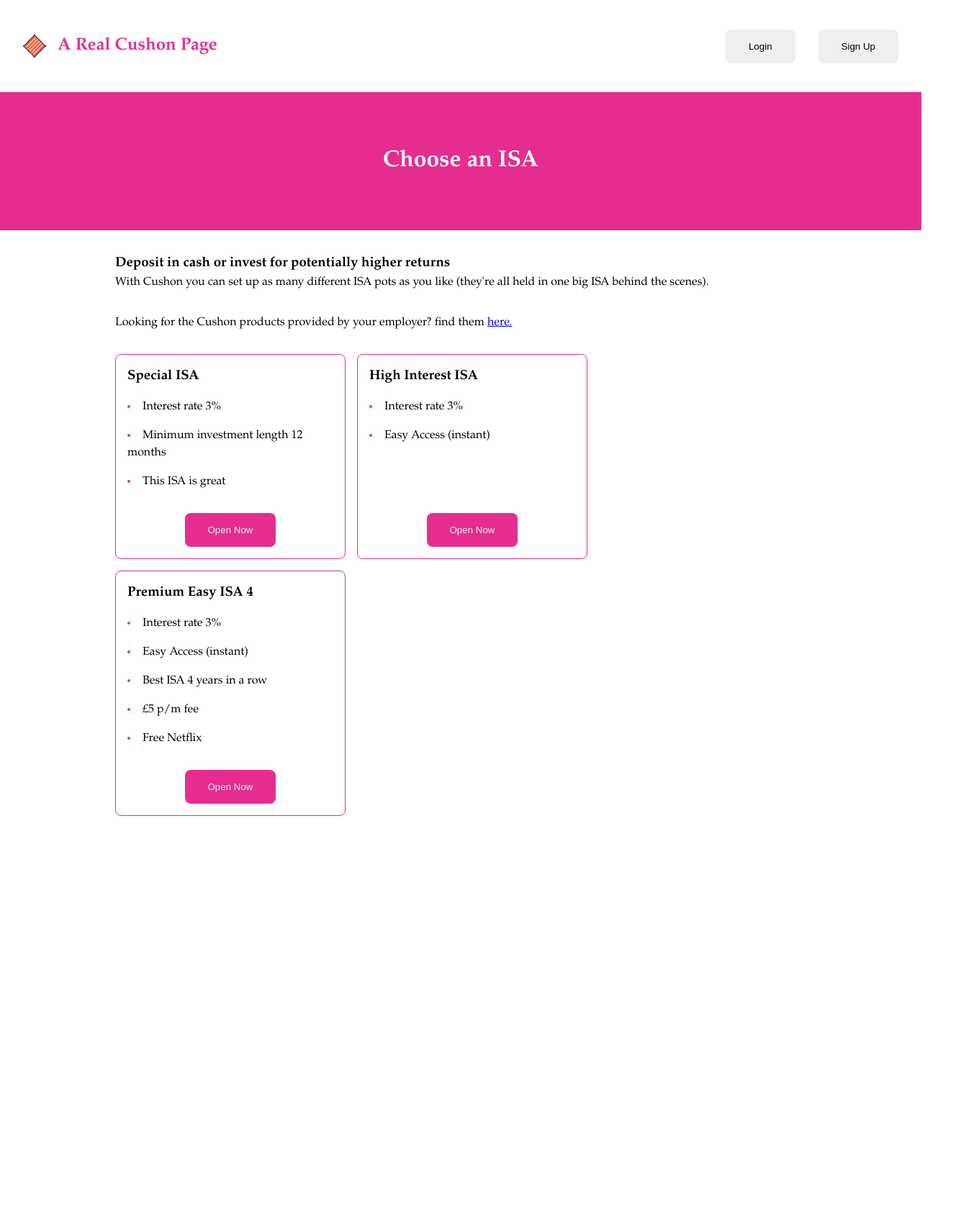
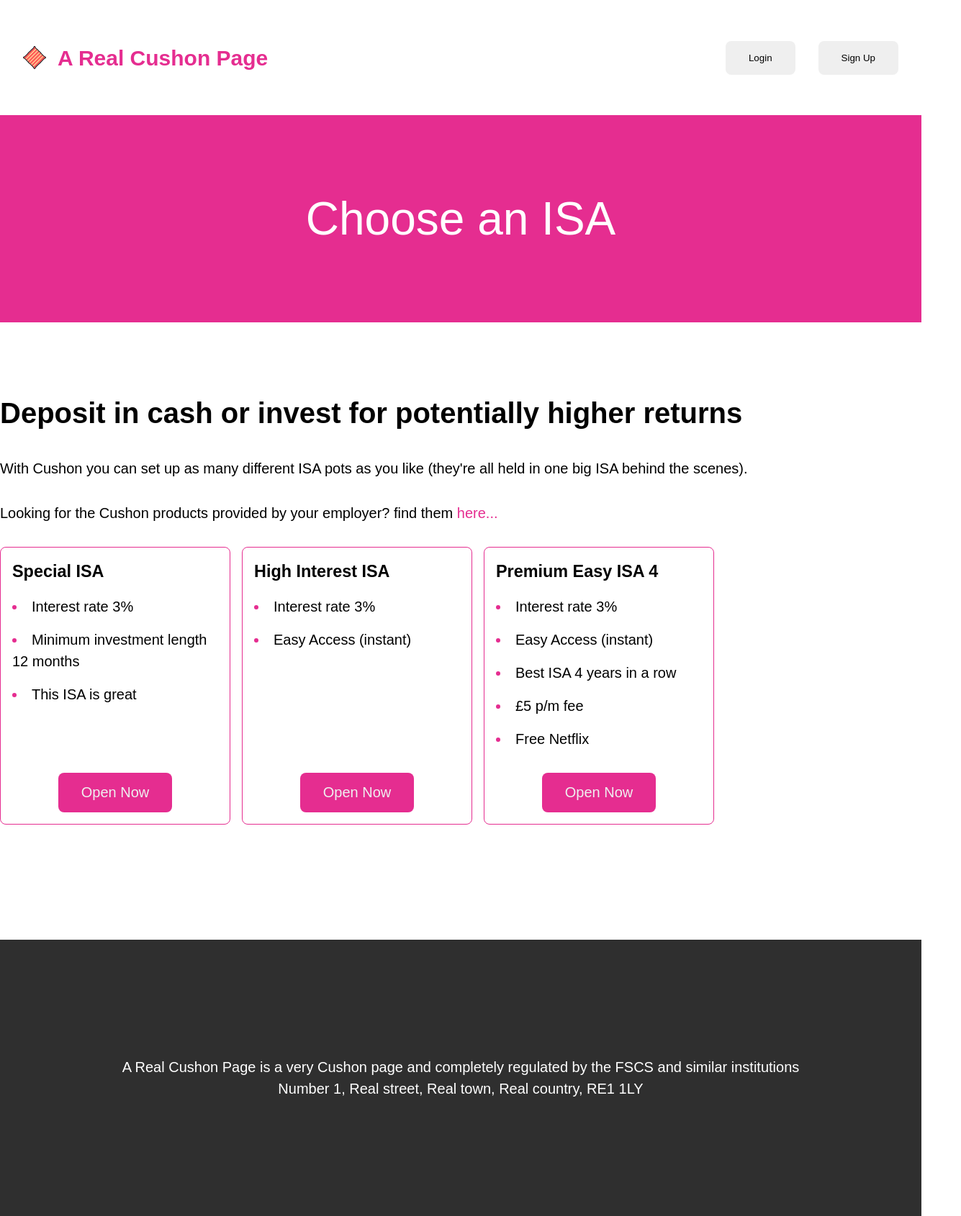
Before and after one commit to chrisBRN/cushon, a React (Vite) app: page / in a window 1280 px wide. Shown: the whole page at 72% size, 1335 px wide, since content can reach past the window. Before the commit the page ends 1166 px from the top, so only its background shows below. Built offline with nearby package versions, Linux system fonts and the light colour scheme.

Commit message:
update: sizing tweaks

```diff
--- a/src/App.tsx
+++ b/src/App.tsx
@@ -1,6 +1,7 @@
 import Navigation from "./components/Navigation/Navigation.tsx";
 import Header from "./components/Header/Header.tsx";
 import ISA from "./pages/ISA/ISA.tsx";
+import Footer from './components/Footer/Footer.tsx';
 
 function App() {
     return (
@@ -8,6 +9,7 @@ function App() {
             <Navigation title="A Real Cushon Page"/>
             <Header title="Choose an ISA"/>
             <ISA />
+            <Footer />
         </>
     )
 }
--- /dev/null
+++ b/src/components/Footer/Footer.module.css
@@ -0,0 +1,10 @@
+.container {
+    width: 100%;
+    height: 24rem;
+    background-color: var(--brand-four);
+    color: var(--brand-five);
+    display: flex;
+    flex-direction: column;
+    justify-content: center;
+    align-items: center;
+}
--- /dev/null
+++ b/src/components/Footer/Footer.tsx
@@ -0,0 +1,12 @@
+import styles from './Footer.module.css';
+
+function Footer() {
+    return (
+        <footer className={styles.container}>
+            <p>A Real Cushon Page is a very Cushon page and completely regulated by the FSCS and similar institutions</p>
+            <p>Number 1, Real street, Real town, Real country, RE1 1LY</p>
+        </footer>
+    );
+}
+
+export default Footer;
--- a/src/components/Header/Header.module.css
+++ b/src/components/Header/Header.module.css
@@ -1,6 +1,6 @@
-.bg {
+.container {
     width: 100%;
-    height: 12rem;
+    height: 18rem;
     background-color: var(--brand-one);
 
     display: flex;
@@ -8,4 +8,9 @@
     align-items: center;
 
     color: var(--brand-five);
+
+    & h1 {
+        font-size: 4rem;
+        font-weight: lighter;
+    }
 }
--- a/src/components/Header/Header.tsx
+++ b/src/components/Header/Header.tsx
@@ -2,7 +2,7 @@ import styles from './Header.module.css';
 
 function Header({ title }: { title: string }) {
     return (
-        <header className={styles.bg}>
+        <header className={styles.container}>
             <h1>{title}</h1>
         </header>
     );
--- a/src/components/ListItem/ListItem.module.css
+++ b/src/components/ListItem/ListItem.module.css
@@ -25,6 +25,7 @@
 }
 
 .cta {
+    font-size: 1.25rem;
     border: none;
     padding: 1rem 2rem;
     border-radius: 8px;
--- a/src/components/Navigation/Navigation.module.css
+++ b/src/components/Navigation/Navigation.module.css
@@ -1,6 +1,6 @@
 .bg {
     width: 100%;
-    height: 8rem;
+    height: 10rem;
     background-color: white;
     padding: 0 2rem;
 
--- a/src/index.css
+++ b/src/index.css
@@ -13,7 +13,7 @@
   --brand-eleven: #efefef;
 
   /* broadly web-safe font stake, see: https://github.com/chrisBRN/web-safe-fonts */
-  --ff: 'Baskerville', 'Baskerville Old face', 'Garamond', 'Times New Roman', serif;
+  --ff: 'Arial', 'Helvetica Neue', 'Helvetica', sans-serif;
 }
 
 * {
@@ -28,10 +28,14 @@
 
 body {
   font-family: var(--ff), serif;
-  font-size: 16px;
+  font-size: 20px;
   line-height: 1.5;
 }
 
 a {
   font-family: var(--ff), serif;
 }
+
+button {
+  cursor: pointer;
+}
--- a/src/pages/ISA/ISA.module.css
+++ b/src/pages/ISA/ISA.module.css
@@ -1,8 +1,23 @@
 .content {
     width: 120ch;
     margin: 0 auto;
-    padding: 2rem 0;
+    padding: 6rem 0;
     display: flex;
     flex-direction: column;
     gap: 2rem;
+
+    margin-bottom: 4rem;
 }
+
+.title {
+    font-size: 2.5rem;
+}
+
+.link {
+    color: var(--brand-one);
+    text-decoration: none;
+
+    &:hover {
+        text-decoration: underline;
+    }
+}
--- a/src/pages/ISA/ISA.tsx
+++ b/src/pages/ISA/ISA.tsx
@@ -21,19 +21,16 @@ function ISA() {
 
     return (
         <main className={styles.content}>
-            <div>
-                <h3>Deposit in cash or invest for potentially higher returns</h3>
-                <p>With Cushon you can set up as many different ISA pots as you like (they're all held in one big ISA
-                    behind the scenes).</p>
-            </div>
+            <h3 className={styles.title}>Deposit in cash or invest for potentially higher returns</h3>
+            <p>
+                With Cushon you can set up as many different ISA pots as you like (they're all held in one big ISA behind the scenes).
+            </p>
             <div>
                 <p>
                     <span>Looking for the Cushon products provided by your employer? find them </span>
-                    <a href="https://www.cushon.co.uk/isa">here.</a>
+                    <a className={styles.link} href="https://www.cushon.co.uk/isa">here...</a>
                 </p>
-
             </div>
-
             <CardList data={parseAPIData(user, ISAs)}/>
         </main>
     );
```
Also changed, not shown: requirements/plan.md (+1 -0 lines).
